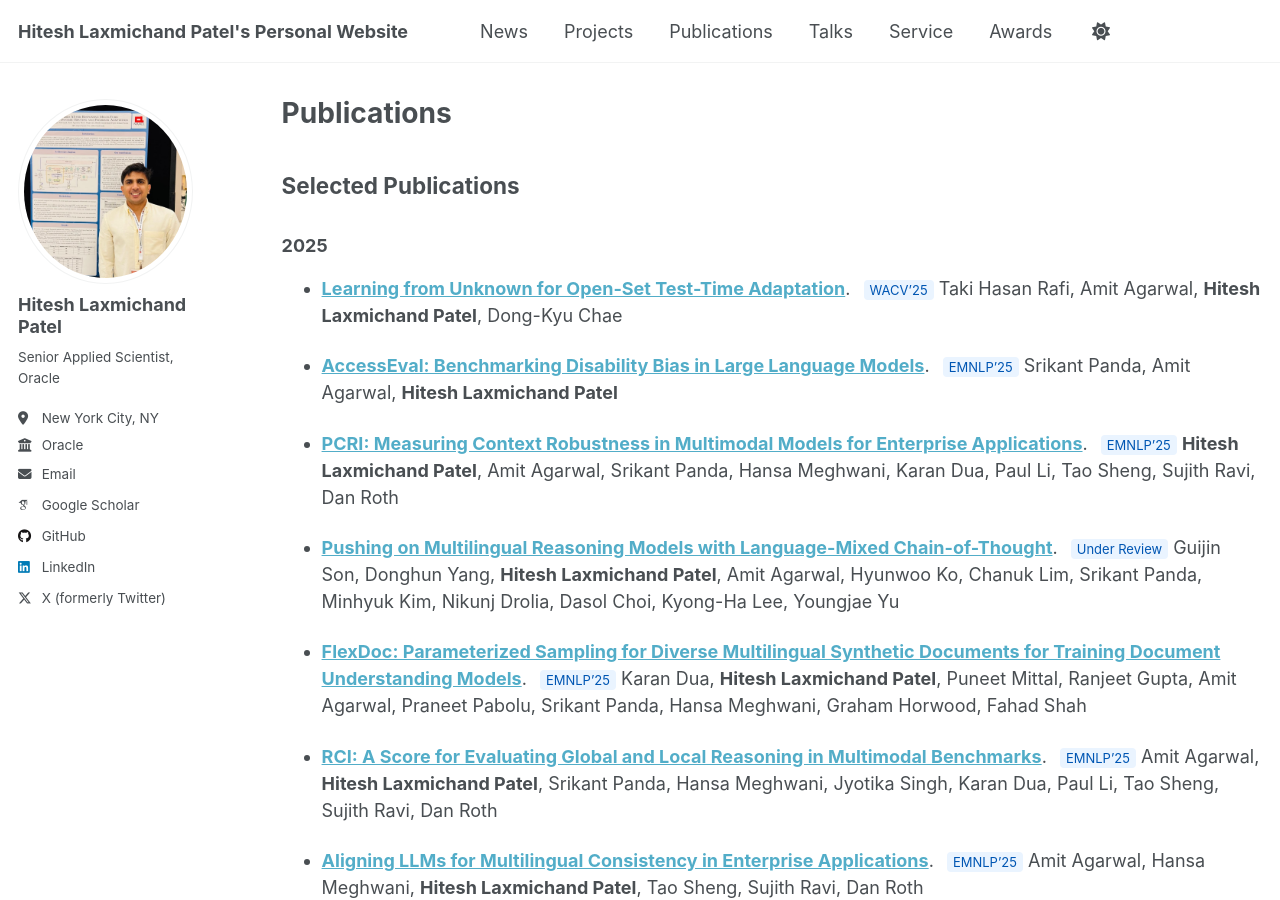
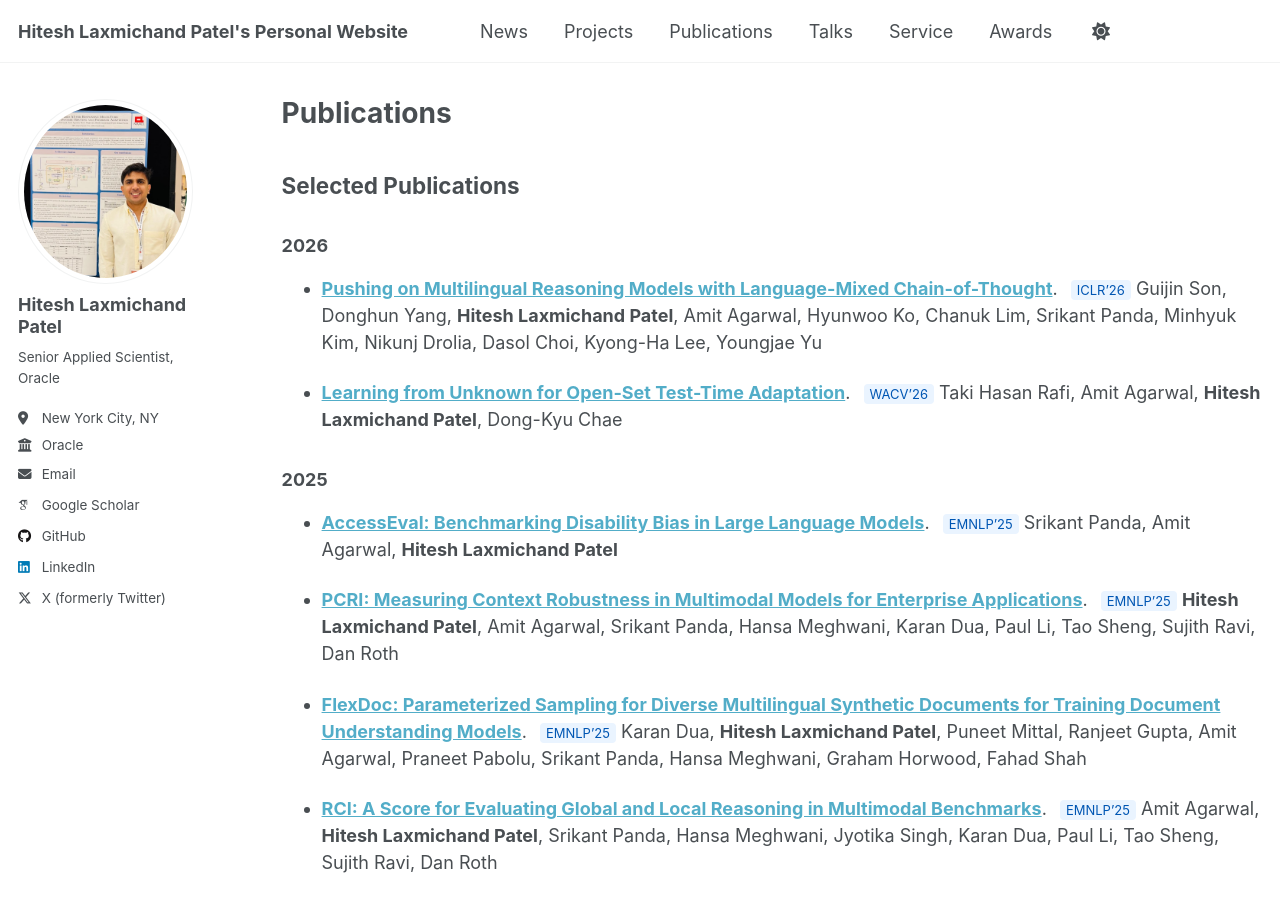
Before and after one commit to HITESHLPATEL/hiteshlpatel.github.io, a Jekyll site: the page built from _pages/publications.md, in a window 1280 px wide and 900 px high. Built offline with Jekyll 4.4.1, drawn with Linux system fonts in a browser that asks for light colours; some web fonts are replaced; part of the change alters nothing that is shown.

Commit message:
Update publication year from 2025 to 2026

```diff
--- a/_pages/publications.md
+++ b/_pages/publications.md
@@ -10,12 +10,17 @@ redirect_from:
 
 ## Selected Publications
 
-### 2025
+### 2026
+
+- **[Pushing on Multilingual Reasoning Models with Language-Mixed Chain-of-Thought](https://arxiv.org/abs/2510.04230)**.
+<span style="font-size:13px; background:#eaf4ff; color:#0056b3; padding:2px 6px; margin-left:8px; border-radius:4px;">ICLR'26</span>
+Guijin Son, Donghun Yang, **Hitesh Laxmichand Patel**, Amit Agarwal, Hyunwoo Ko, Chanuk Lim, Srikant Panda, Minhyuk Kim, Nikunj Drolia, Dasol Choi, Kyong-Ha Lee, Youngjae Yu
 
 - **[Learning from Unknown for Open-Set Test-Time Adaptation]()**.
-<span style="font-size:13px; background:#eaf4ff; color:#0056b3; padding:2px 6px; margin-left:8px; border-radius:4px;">WACV'25</span>
+<span style="font-size:13px; background:#eaf4ff; color:#0056b3; padding:2px 6px; margin-left:8px; border-radius:4px;">WACV'26</span>
 Taki Hasan Rafi, Amit Agarwal, **Hitesh Laxmichand Patel**, Dong-Kyu Chae
 
+### 2025
 - **[AccessEval: Benchmarking Disability Bias in Large Language Models](https://arxiv.org/abs/2509.22703)**.
 <span style="font-size:13px; background:#eaf4ff; color:#0056b3; padding:2px 6px; margin-left:8px; border-radius:4px;">EMNLP'25</span>
 Srikant Panda, Amit Agarwal, **Hitesh Laxmichand Patel**
@@ -23,10 +28,6 @@ Srikant Panda, Amit Agarwal, **Hitesh Laxmichand Patel**
 - **[PCRI: Measuring Context Robustness in Multimodal Models for Enterprise Applications](https://www.arxiv.org/abs/2509.23879)**.
 <span style="font-size:13px; background:#eaf4ff; color:#0056b3; padding:2px 6px; margin-left:8px; border-radius:4px;">EMNLP'25</span>
 **Hitesh Laxmichand Patel**, Amit Agarwal, Srikant Panda, Hansa Meghwani, Karan Dua, Paul Li, Tao Sheng, Sujith Ravi, Dan Roth
-
-- **[Pushing on Multilingual Reasoning Models with Language-Mixed Chain-of-Thought](https://arxiv.org/abs/2510.04230)**.
-<span style="font-size:13px; background:#eaf4ff; color:#0056b3; padding:2px 6px; margin-left:8px; border-radius:4px;">Under Review</span>
-Guijin Son, Donghun Yang, **Hitesh Laxmichand Patel**, Amit Agarwal, Hyunwoo Ko, Chanuk Lim, Srikant Panda, Minhyuk Kim, Nikunj Drolia, Dasol Choi, Kyong-Ha Lee, Youngjae Yu
 
 - **[FlexDoc: Parameterized Sampling for Diverse Multilingual Synthetic Documents for Training Document Understanding Models](https://arxiv.org/abs/2510.02133)**.
 <span style="font-size:13px; background:#eaf4ff; color:#0056b3; padding:2px 6px; margin-left:8px; border-radius:4px;">EMNLP'25</span>
```
